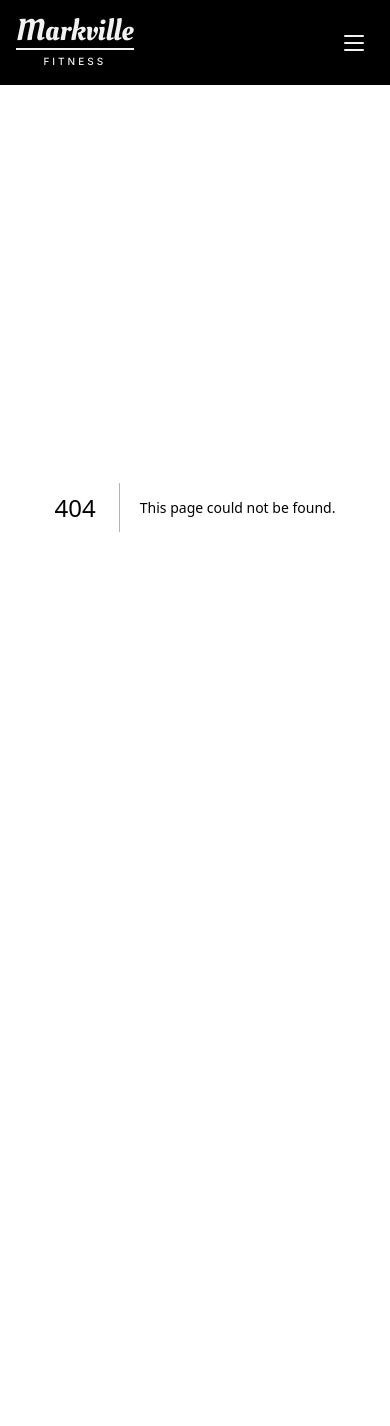
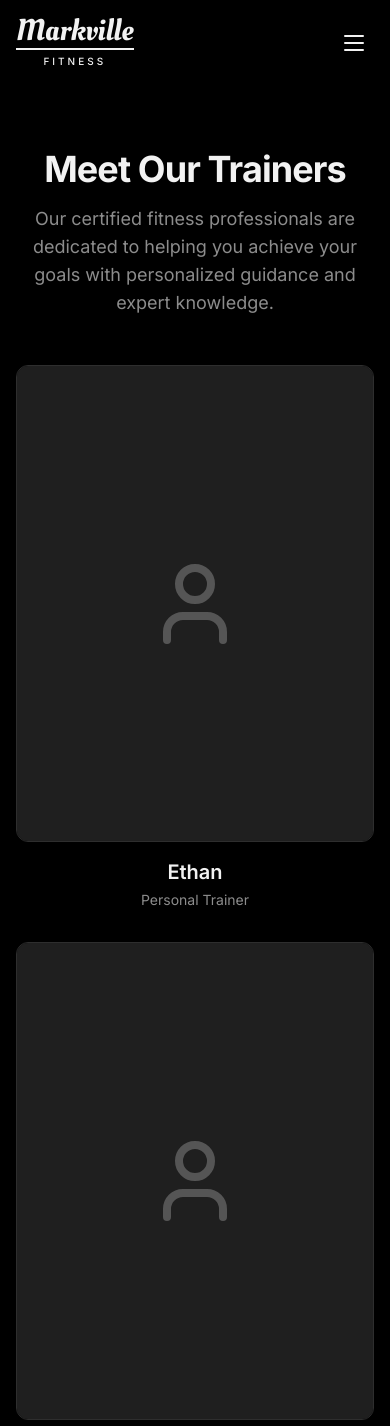
Before and after one commit to Eochristo/Markville-fitness, a Next.js app: page /trainers in a window 390 px wide. Before the commit this address had no page. Shown: the top 1426 px of the page. Before the commit the page ends 929 px from the top, so only its background shows below. Built offline with nearby package versions, Linux system fonts and the light colour scheme.

Commit message:
feat: add Trainers page with responsive grid layout
Create Trainers page with grid banners and update navigation link.

```diff
--- /dev/null
+++ b/app/trainers/page.tsx
@@ -0,0 +1,16 @@
+import { Metadata } from "next"
+import { TrainersSection } from "@/components/trainers/trainers-section"
+
+export const metadata: Metadata = {
+  title: "Trainers | Markville Fitness",
+  description:
+    "Meet our certified personal trainers at Markville Fitness. Expert guidance in strength training, cardio, yoga, and more.",
+}
+
+export default function TrainersPage() {
+  return (
+    <main className="min-h-screen bg-background">
+      <TrainersSection />
+    </main>
+  )
+}
--- a/components/layout/site-header.tsx
+++ b/components/layout/site-header.tsx
@@ -8,7 +8,7 @@ import { LiveHeartRateMonitor } from "./live-heart-rate-monitor"
 const NAV_LINKS = [
   { label: "Home", href: "/" },
   { label: "Classes", href: "/classes" },
-  { label: "Trainers", href: "#trainers" },
+  { label: "Trainers", href: "/trainers" },
   { label: "Contact", href: "/contact" },
 ]
 
--- /dev/null
+++ b/components/trainers/trainer-card.tsx
@@ -0,0 +1,50 @@
+"use client"
+
+import { User } from "lucide-react"
+
+interface TrainerCardProps {
+  name: string
+  imageUrl?: string
+  specialty?: string
+}
+
+export function TrainerCard({ name, imageUrl, specialty }: TrainerCardProps) {
+  return (
+    <div className="group relative flex flex-col items-center">
+      {/* Image container */}
+      <div className="relative w-full aspect-[3/4] overflow-hidden rounded-xl bg-card border border-border transition-all duration-300 group-hover:border-primary/50 group-hover:shadow-lg group-hover:shadow-primary/10">
+        {imageUrl ? (
+          <img
+            src={imageUrl}
+            alt={name}
+            className="h-full w-full object-cover transition-transform duration-500 group-hover:scale-105"
+          />
+        ) : (
+          <div className="flex h-full w-full items-center justify-center bg-secondary">
+            <User className="h-24 w-24 text-muted-foreground/50" />
+          </div>
+        )}
+
+        {/* Gradient overlay */}
+        <div className="absolute inset-0 bg-gradient-to-t from-black/80 via-transparent to-transparent opacity-0 transition-opacity duration-300 group-hover:opacity-100" />
+
+        {/* Specialty badge - shows on hover if specialty exists */}
+        {specialty && (
+          <div className="absolute bottom-4 left-4 right-4 translate-y-4 opacity-0 transition-all duration-300 group-hover:translate-y-0 group-hover:opacity-100">
+            <span className="inline-block rounded-full bg-primary/90 px-3 py-1 text-xs font-medium text-primary-foreground">
+              {specialty}
+            </span>
+          </div>
+        )}
+      </div>
+
+      {/* Trainer name */}
+      <div className="mt-4 text-center">
+        <h3 className="text-xl font-semibold text-foreground transition-colors duration-300 group-hover:text-primary">
+          {name}
+        </h3>
+        <p className="mt-1 text-sm text-muted-foreground">Personal Trainer</p>
+      </div>
+    </div>
+  )
+}
--- /dev/null
+++ b/components/trainers/trainers-section.tsx
@@ -0,0 +1,69 @@
+"use client"
+
+import { TrainerCard } from "./trainer-card"
+
+const TRAINERS = [
+  {
+    name: "Ethan",
+    specialty: "Strength Training",
+  },
+  {
+    name: "Elias",
+    specialty: "HIIT & Cardio",
+  },
+  {
+    name: "Tom",
+    specialty: "Functional Fitness",
+  },
+  {
+    name: "Rick Cort",
+    specialty: "Bodybuilding",
+  },
+  {
+    name: "Lynda",
+    specialty: "Yoga & Wellness",
+  },
+]
+
+export function TrainersSection() {
+  return (
+    <section className="py-16 md:py-24">
+      <div className="container mx-auto px-4 sm:px-6 lg:px-8">
+        {/* Section Header */}
+        <div className="mb-12 text-center md:mb-16">
+          <h1 className="text-4xl font-bold tracking-tight text-foreground sm:text-5xl">
+            Meet Our Trainers
+          </h1>
+          <p className="mx-auto mt-4 max-w-2xl text-lg text-muted-foreground">
+            Our certified fitness professionals are dedicated to helping you achieve your goals with personalized guidance and expert knowledge.
+          </p>
+        </div>
+
+        {/* Trainers Grid */}
+        <div className="grid grid-cols-1 gap-8 sm:grid-cols-2 lg:grid-cols-3 xl:grid-cols-5">
+          {TRAINERS.map((trainer) => (
+            <TrainerCard
+              key={trainer.name}
+              name={trainer.name}
+              specialty={trainer.specialty}
+            />
+          ))}
+        </div>
+
+        {/* Future expansion notice */}
+        <div className="mt-16 rounded-xl border border-border bg-card/50 p-6 text-center">
+          <p className="text-muted-foreground">
+            Interested in joining our team?{" "}
+            <a
+              href="/contact"
+              className="font-medium text-primary underline-offset-4 hover:underline"
+            >
+              Contact us
+            </a>{" "}
+            to learn about opportunities.
+          </p>
+        </div>
+      </div>
+    </section>
+  )
+}
```
